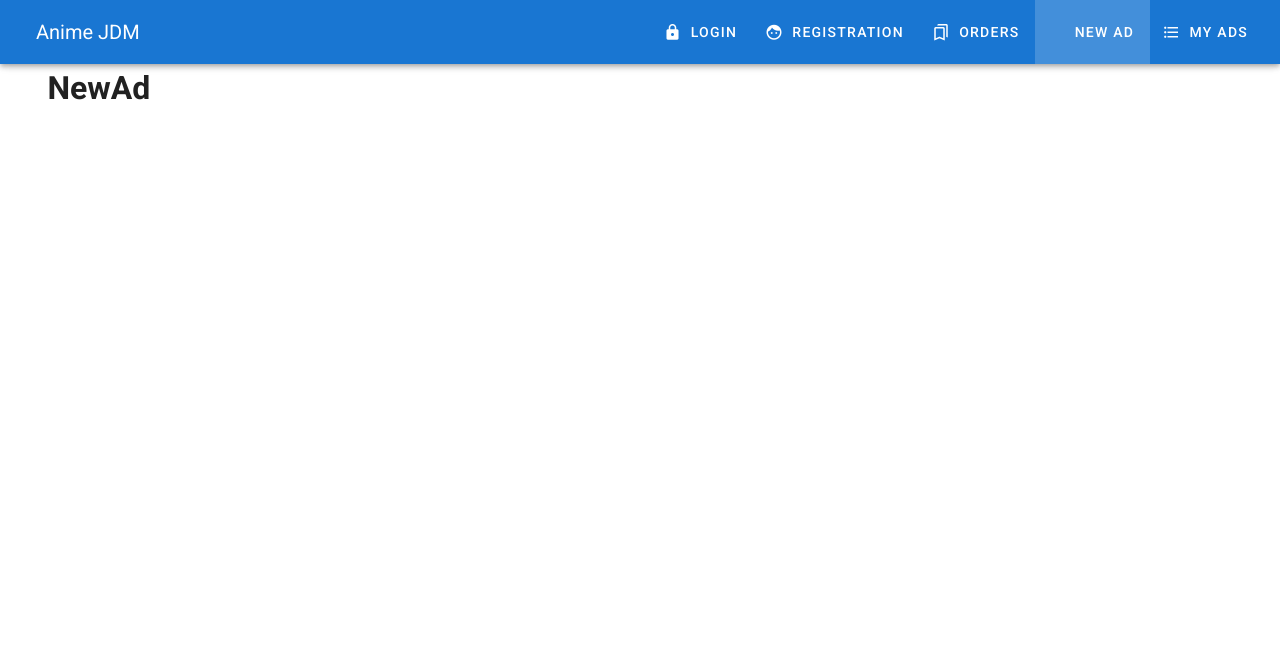
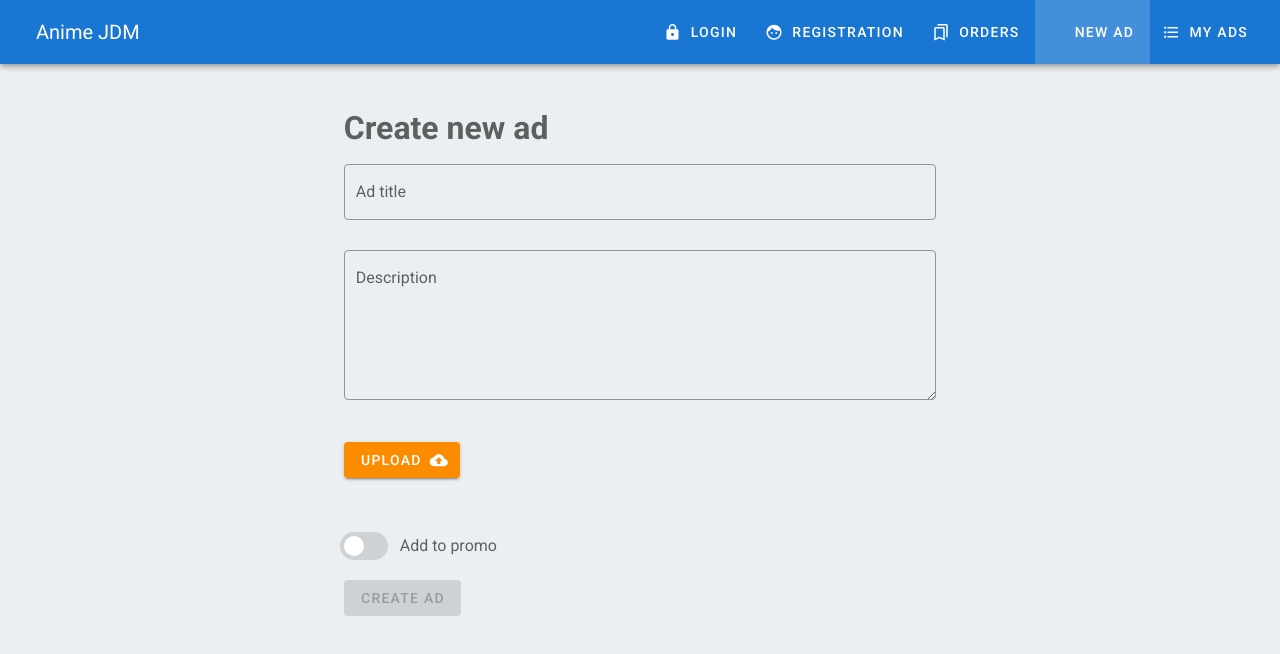
Before and after one commit to Web-destiny/CarAdvProject, a Vue app: page /new in a window 1280 px wide. Shown: the top 654 px of the page. Built offline with nearby package versions, Linux system fonts and the light colour scheme.

Commit message:
Стр. New Ad

```diff
--- a/src/App.vue
+++ b/src/App.vue
@@ -51,7 +51,7 @@
       </v-toolbar-items>
     </v-app-bar>
 
-    <v-main>
+    <v-main class="blue-grey lighten-5">
         <router-view></router-view>
     </v-main>
   </v-app>
--- a/src/components/Ads/NewAd.vue
+++ b/src/components/Ads/NewAd.vue
@@ -1,8 +1,75 @@
 <template>
   <v-container>
-    <v-layout row>
-      <v-flex xs12>
-        <h1>NewAd</h1>
+    <v-layout row pt-10>
+      <v-flex xs12 sm6 offset-sm-3>
+        <h1 class="text--secondary mb-3">Create new ad</h1>
+        <v-form class="mb-3"
+          ref="form"
+          v-model="valid"
+          validation
+        >
+          <v-text-field
+            label="Ad title"
+            name="title"
+            type="text"
+            outlined
+            v-model="title"
+            :rules="[v => !!v || 'Title is required!']"
+          ></v-text-field>
+
+          <v-textarea
+            multi-line
+            label="Description"
+            name="description"
+            outlined
+            type="text"
+            v-model="description"
+            :rules="[v => !!v || 'Description is required!']"
+          ></v-textarea>
+        </v-form>
+        <v-layout mb-3>
+          <v-flex xs12>
+            <v-btn
+              color="blue-grey"
+              class="warning"
+            >
+              Upload
+              <v-icon
+                right
+                dark
+              >
+                mdi-cloud-upload
+              </v-icon>
+            </v-btn>
+          </v-flex>
+        </v-layout>
+        <v-layout>
+          <v-flex xs12>
+            <img src="" height="150">
+          </v-flex>
+        </v-layout>
+        <v-layout>
+          <v-flex xs12>
+            <v-switch
+              color="primary"
+              v-model="promo"
+              inset
+              label="Add to promo"
+            >
+            </v-switch>
+          </v-flex>
+        </v-layout>
+        <v-layout>
+          <v-flex xs12>
+            <v-spacer></v-spacer>
+            <v-btn
+              :disabled="!valid"
+              class="success"
+              @click="createAd"
+            >Create ad
+            </v-btn>
+          </v-flex>
+        </v-layout>
       </v-flex>
     </v-layout>
   </v-container>
@@ -11,7 +78,24 @@
 <script>
 export default {
   data () {
-    return {}
+    return {
+      title: '',
+      description: '',
+      promo: false,
+      valid: false
+    }
+  },
+  methods: {
+    createAd () {
+      if (this.$refs.form.validate()) {
+        const ad = {
+          title: this.title,
+          description: this.description,
+          promo: this.promo
+        }
+        console.log(ad)
+      }
+    }
   }
 }
 </script>
--- a/src/components/User/Orders.vue
+++ b/src/components/User/Orders.vue
@@ -2,7 +2,7 @@
   <v-container>
     <v-layout row>
       <v-flex xs12 sm6 offset-sm-3 pt-10>
-        <h1 class="text--secondary mb-3">Orders</h1>
+        <h1 class="text--secondary pb-3">Orders</h1>
         <v-list
           flat
           subheader
@@ -68,7 +68,4 @@
 </script>
 
 <style scoped>
-  body {
-    background-color: bisque;
-  }
 </style>
```
